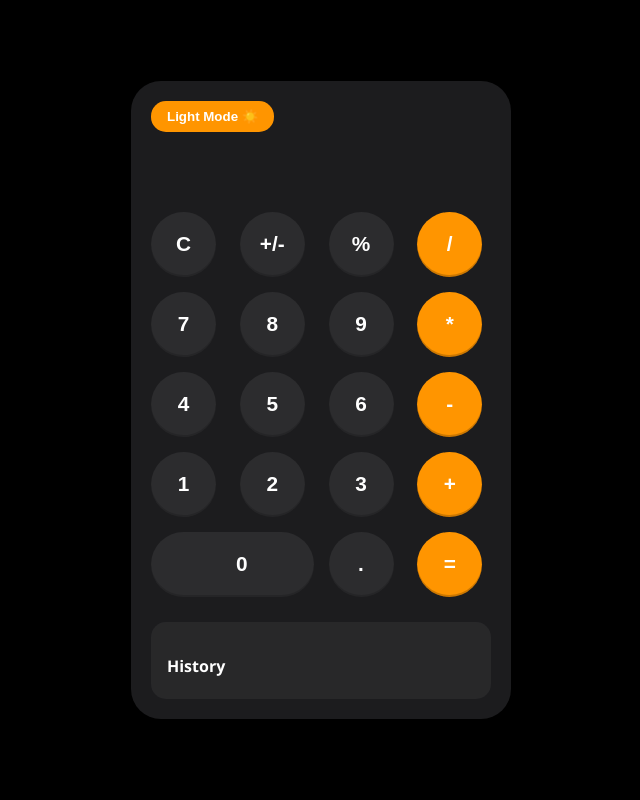
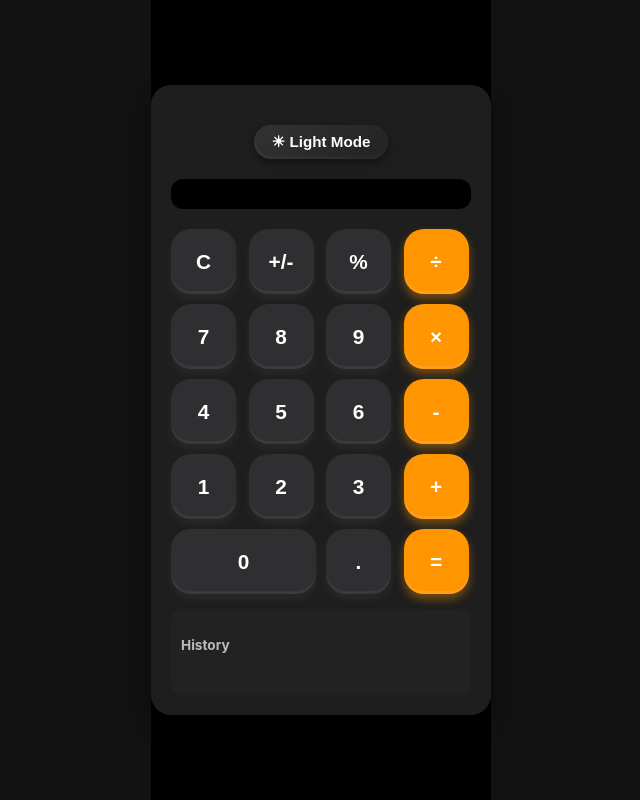
Before and after one commit to JP254-arch/Calc, a React (Create React App) app: page / in a window 1280 px wide. Shown: the whole page, without its empty margins (319-959 px from the left). Built offline with nearby package versions, Linux system fonts and the light colour scheme.

Commit message:
updated my files, js and css

```diff
--- a/src/Calculator.css
+++ b/src/Calculator.css
@@ -1,149 +1,170 @@
-.calculator {
-  width: 340px;
-  padding: 20px;
-  border-radius: 30px;
-  box-shadow: 0 10px 25px rgba(0, 0, 0, 0.2);
-  transition: background-color 0.3s, color 0.3s;
-  font-family: 'Segoe UI', sans-serif;
-  margin: 2rem auto;
+body {
+  margin: 0;
+  font-family: -apple-system, BlinkMacSystemFont, 'Segoe UI', 'Roboto', 'Oxygen',
+    'Ubuntu', 'Cantarell', 'Fira Sans', 'Droid Sans', 'Helvetica Neue',
+    sans-serif;
+  -webkit-font-smoothing: antialiased;
+  -moz-osx-font-smoothing: grayscale;
+  background-color: #121212;
+  color: #fff;
+  display: flex;
+  align-items: center;
+  justify-content: center;
+  height: 100vh;
 }
 
-.calculator.dark {
-  background-color: #1c1c1e;
-  color: #ffffff;
+code {
+  font-family: source-code-pro, Menlo, Monaco, Consolas, 'Courier New',
+    monospace;
 }
 
-.calculator.light {
-  background-color: #f4f4f6;
-  color: #000;
+
+.toggle-btn {
+  margin: 20px auto;
+  display: block;
+  padding: 8px 18px;
+  font-size: 0.95rem;
+  font-weight: 600;
+  color: #ffffff;
+  background: linear-gradient(145deg, #333, #222);
+  border: none;
+  border-radius: 20px;
+  cursor: pointer;
+  box-shadow: 0 4px 8px rgba(0, 0, 0, 0.4),
+    inset 0 -2px 4px rgba(255, 255, 255, 0.05);
+  transition: all 0.3s ease;
 }
 
-/* Toggle Button */
-.toggle-btn {
-  margin-bottom: 15px;
-  padding: 8px 16px;
-  border: none;
-  background: #ff9500;
-  color: white;
-  cursor: pointer;
-  border-radius: 15px;
-  font-weight: bold;
-  transition: background 0.3s;
+.light .toggle-btn {
+  background: linear-gradient(145deg, #f0f0f0, #e0e0e0);
+  color: #333;
+  box-shadow: 0 4px 8px rgba(0, 0, 0, 0.1),
+    inset 0 -2px 4px rgba(255, 255, 255, 0.6);
 }
 
 .toggle-btn:hover {
-  background: #ffa733;
+  transform: scale(1.05);
+  box-shadow: 0 0 10px rgba(255, 255, 255, 0.3),
+    inset 0 -1px 3px rgba(255, 255, 255, 0.1);
 }
 
-/* Display */
-.display {
-  text-align: right;
-  padding: 20px 10px;
-  font-size: 1.2rem;
-  border-radius: 10px;
-  margin-bottom: 20px;
-  background: transparent;
+.calculator {
+  width: 300px;
+  background-color: #1e1e1e;
+  border-radius: 20px;
+  padding: 20px;
+  box-shadow: 0 10px 20px rgba(0, 0, 0, 0.5);
 }
 
-.input {
-  opacity: 0.6;
-  font-size: 1rem;
-  word-break: break-word;
+.display {
+  background-color: #000;
+  color: #0f0;
+  font-size: 2rem;
+  padding: 15px;
+  border-radius: 12px;
+  margin-bottom: 20px;
+  text-align: right;
+  overflow-x: auto;
 }
 
-.result {
-  font-size: 2.5rem;
-  font-weight: bold;
-  margin-top: 5px;
-}
-
-/* Buttons Grid */
 .buttons {
   display: grid;
   grid-template-columns: repeat(4, 1fr);
-  gap: 15px;
+  gap: 10px;
 }
 
 .btn {
   height: 65px;
   width: 65px;
   border: none;
-  border-radius: 50%;
+  border-radius: 20px;
+  /* Not circular, softly rounded */
   font-size: 1.3rem;
   font-weight: bold;
   cursor: pointer;
-  transition: transform 0.1s, background 0.3s, box-shadow 0.3s;
-  box-shadow: inset 0 -2px 0 rgba(0, 0, 0, 0.15);
+  background: #e0e0e3;
+  color: #000;
   display: flex;
   align-items: center;
   justify-content: center;
+  transition: all 0.2s ease;
+  box-shadow: 0 5px 10px rgba(0, 0, 0, 0.2),
+    inset 0 -3px 0 rgba(0, 0, 0, 0.1);
+  /* 3D effect */
 }
 
-/* Dark mode buttons */
 .calculator.dark .btn {
-  background-color: #2c2c2e;
-  color: white;
+  background-color: #2f2f31;
+  color: #fff;
+  box-shadow: 0 5px 10px rgba(255, 255, 255, 0.05),
+    inset 0 -3px 0 rgba(255, 255, 255, 0.05);
 }
 
-/* Light mode buttons */
 .calculator.light .btn {
   background-color: #e0e0e3;
   color: #000;
 }
 
-/* Orange operator buttons */
 .orange {
   background-color: #ff9500 !important;
   color: white !important;
-  box-shadow: inset 0 -2px 0 rgba(0, 0, 0, 0.2);
+  box-shadow: 0 5px 10px rgba(255, 149, 0, 0.4),
+    inset 0 -3px 0 rgba(255, 255, 255, 0.1) !important;
 }
 
 .orange:hover {
   background-color: #ffa733 !important;
 }
 
-/* Stretch the 0 button */
-.zero {
+.btn:hover {
+  transform: scale(1.05);
+  box-shadow: 0 0 12px rgba(255, 149, 0, 0.6),
+    inset 0 -2px 0 rgba(255, 255, 255, 0.1);
+}
+
+/* Additional: Zero spans 2 columns like the image */
+.btn.zero {
   grid-column: span 2;
   width: 100%;
-  border-radius: 50px;
-  text-align: left;
-  padding-left: 25px;
+  /* Full width over 2 cols */
 }
 
-/* Hover effect */
-.btn:hover {
-  transform: scale(1.05);
-  box-shadow: 0 0 10px rgba(255, 149, 0, 0.5);
-}
-
-/* History section */
-.history {
-  margin-top: 25px;
-  background: rgba(0, 0, 0, 0.05);
-  padding: 12px 16px;
-  border-radius: 15px;
-  max-height: 150px;
-  overflow-y: auto;
-}
-
-.calculator.dark .history {
-  background: rgba(255, 255, 255, 0.05);
-}
-
-.history h4 {
-  font-size: 1rem;
+/* History + theme controls styling (optional) */
+.controls {
+  display: flex;
+  justify-content: space-between;
   margin-bottom: 10px;
 }
 
-.history ul {
-  list-style: none;
-  padding: 0;
-  margin: 0;
+
+.clear-btn {
+  padding: 6px 12px;
+  border: none;
+  border-radius: 12px;
+  background-color: #ff3b30;
+  color: white;
   font-size: 0.9rem;
+  font-weight: bold;
+  cursor: pointer;
+  transition: all 0.2s ease;
+  box-shadow: 0 4px 8px rgba(255, 59, 48, 0.4),
+    inset 0 -2px 0 rgba(255, 255, 255, 0.1);
 }
 
-.history li {
-  padding: 5px 0;
-  border-bottom: 1px dashed #999;
+.clear-btn:hover {
+  background-color: #ff5e57;
+  box-shadow: 0 0 10px rgba(255, 59, 48, 0.6),
+    inset 0 -2px 0 rgba(255, 255, 255, 0.2);
 }
+
+
+.history {
+  background-color: #222;
+  border-radius: 10px;
+  padding: 10px;
+  max-height: 100px;
+  overflow-y: auto;
+  margin-top: 15px;
+  font-size: 0.85rem;
+  color: #bbb;
+}
--- a/src/Calculator.js
+++ b/src/Calculator.js
@@ -19,7 +19,8 @@ const Calculator = () => {
 
     if (value === "=") {
       try {
-        const calculatedResult = evaluate(input);
+        const replacedInput = input.replace(/÷/g, "/").replace(/×/g, "*");
+        const calculatedResult = evaluate(replacedInput);
         setResult(calculatedResult.toLocaleString());
         setHistory([
           { expression: input, result: calculatedResult.toLocaleString() },
@@ -33,14 +34,16 @@ const Calculator = () => {
       setResult("");
     } else if (value === "+/-") {
       try {
-        const val = evaluate(input) * -1;
+        const replacedInput = input.replace(/÷/g, "/").replace(/×/g, "*");
+        const val = evaluate(replacedInput) * -1;
         setInput(val.toString());
       } catch {
         setResult("Error");
       }
     } else if (value === "%") {
       try {
-        const val = evaluate(input) / 100;
+        const replacedInput = input.replace(/÷/g, "/").replace(/×/g, "*");
+        const val = evaluate(replacedInput) / 100;
         setResult(val.toLocaleString());
         setHistory([
           { expression: input + " %", result: val.toLocaleString() },
@@ -57,8 +60,9 @@ const Calculator = () => {
   return (
     <div className={`calculator ${darkMode ? "dark" : "light"}`}>
       <button className="toggle-btn" onClick={() => setDarkMode(!darkMode)}>
-        {darkMode ? "Light Mode ☀️" : "Dark Mode"}
+        {darkMode ? "☀ Light Mode" : "🌙 Dark Mode"}
       </button>
+
 
       <div className="display">
         <div className="input">{input}</div>
@@ -67,17 +71,16 @@ const Calculator = () => {
 
       <div className="buttons">
         {[
-          "C", "+/-", "%", "/",
-          "7", "8", "9", "*",
+          "C", "+/-", "%", "÷",
+          "7", "8", "9", "×",
           "4", "5", "6", "-",
           "1", "2", "3", "+",
           "0", ".", "=",
         ].map((btn, idx) => (
           <button
             key={idx}
-            className={`btn ${
-              ["/", "*", "-", "+", "="].includes(btn) ? "orange" : ""
-            } ${btn === "0" ? "zero" : ""}`}
+            className={`btn ${["÷", "×", "-", "+", "="].includes(btn) ? "orange" : ""
+              } ${btn === "0" ? "zero" : ""}`}
             onClick={() => handleClick(btn)}
           >
             {btn}
@@ -86,7 +89,20 @@ const Calculator = () => {
       </div>
 
       <div className="history">
-        <h4>History</h4>
+        <div
+          style={{
+            display: "flex",
+            justifyContent: "space-between",
+            alignItems: "center",
+          }}
+        >
+          <h4>History</h4>
+          {history.length > 0 && (
+            <button className="clear-btn" onClick={() => setHistory([])}>
+              Clear
+            </button>
+          )}
+        </div>
         <ul>
           {history.map((item, index) => (
             <li key={index}>
```
Also changed, not shown: src/index.css (line endings or trailing spaces).
